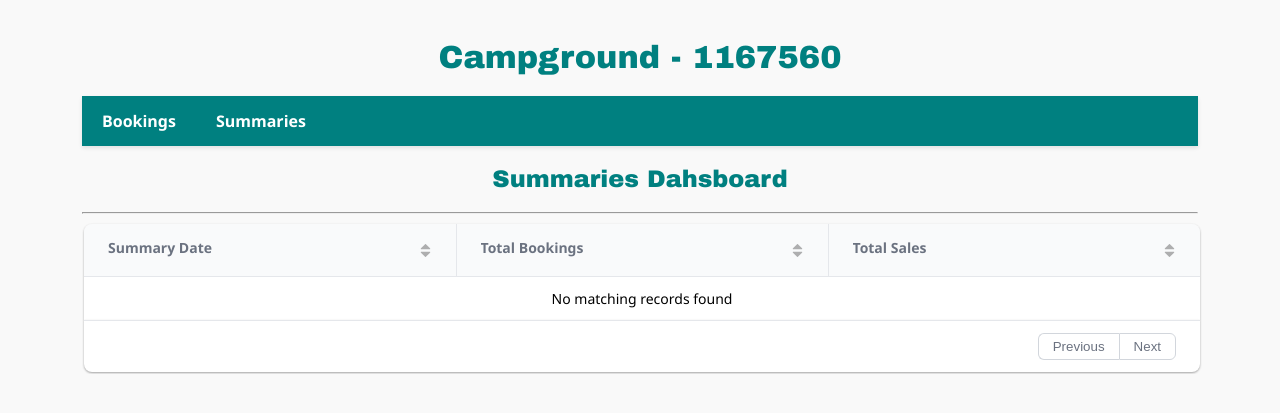
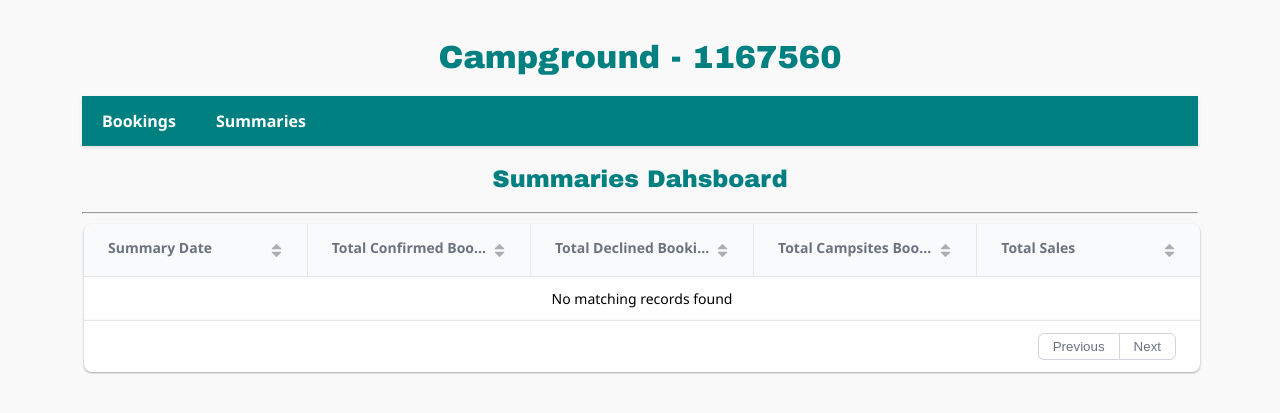
Before and after one commit to Ricardo-010/task3, a Flask app: page /summaries in a window 1280 px wide. Shown: the top 413 px of the page. Run offline with Flask 3, Linux system fonts and the light colour scheme; data that the repository does not hold is empty.

Commit message:
Feature: Switched over to using the campgrounds booking_summary table

```diff
--- a/app.py
+++ b/app.py
@@ -61,9 +61,9 @@ class Booking:
             total_price += campsite.daily_rate * 7
         return total_price
 
-def head_office_db_connection():
+def campground_db_connection():
     """
-    Establishes a connection to the head office SQL Server database.
+    Establishes a connection to the campgrounds SQL database.
 
     Returns:
         pyodbc.Connection: The database connection object.
@@ -82,7 +82,7 @@ def head_office_db_connection():
         )
         return connection
     except pyodbc.Error as error:
-        print(f"Error connecting to the head office database: {error}")
+        print(f"Error connecting to the campgrounds database: {error}")
 
 
 def campground_mongo_db_connection():
@@ -150,14 +150,13 @@ def summaries():
     Fetches summaries from the SQL database and renders them in a template.
     """
     try:
-        connection = head_office_db_connection()
+        connection = campground_db_connection()
         cursor = connection.cursor()
 
         # Fetch summaries from the database
         cursor.execute("""
-            SELECT campground_id, summary_date, total_sales, total_bookings
-            FROM camping.summary
-            WHERE campground_id = 1167560
+            SELECT summary_date, total_sales, total_confirmed_bookings, total_declined_bookings, total_campsites_booked
+            FROM camping.booking_summary
             ORDER BY summary_date
         """)
         summaries = cursor.fetchall()
--- a/templates/summaries-dashboard.html
+++ b/templates/summaries-dashboard.html
@@ -8,14 +8,18 @@ content %}
   new gridjs.Grid({
     columns: [
       { id: 'summary_date', name: 'Summary Date' },
-      { id: 'total_bookings', name: 'Total Bookings' },
+      { id: 'total_confirmed_bookings', name: 'Total Confirmed Bookings' },
+      { id: 'total_declined_bookings', name: 'Total Declined Bookings' },
+      { id: 'total_campsites_booked', name: 'Total Campsites Booked' },
       { id: 'total_sales', name: 'Total Sales' },
     ],
     data: [
       {% for summary in summaries %}
         {
           summary_date: '{{ summary.summary_date.strftime("%Y-%m-%d") }}',
-          total_bookings: '{{ summary.total_bookings }}',
+          total_confirmed_bookings: '{{ summary.total_confirmed_bookings }}',
+          total_declined_bookings: '{{ summary.total_declined_bookings }}',
+          total_campsites_booked: '{{ summary.total_campsites_booked }}',
           total_sales: '${{ summary.total_sales }}',
         },
       {% endfor %}
```
